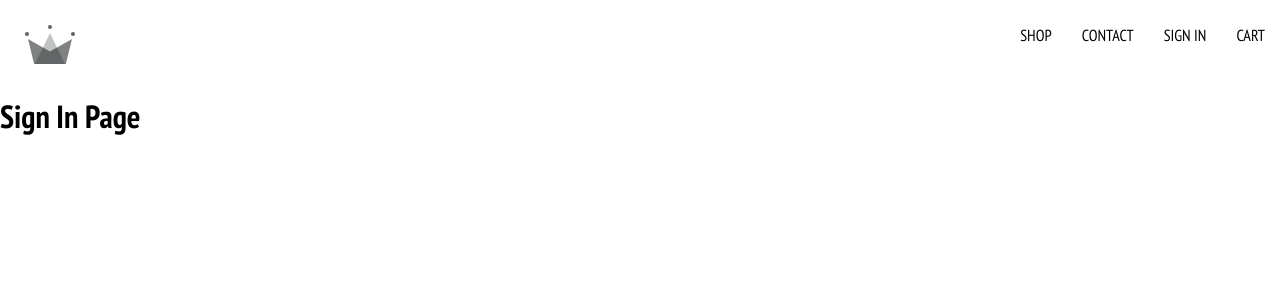
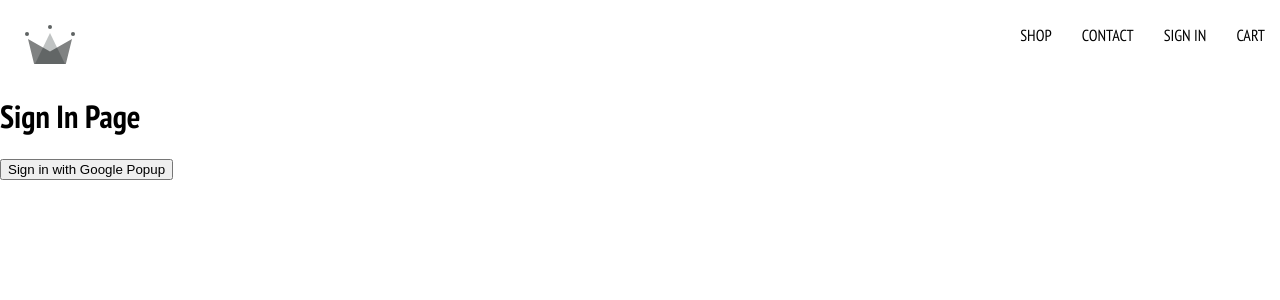
Before and after one commit to oksanakuhotska/capstone-clothin, a React (Create React App) app: page /sign-in in a window 1280 px wide. Shown: the top 300 px of the page. Built offline with nearby package versions, Linux system fonts and the light colour scheme.

Commit message:
refactor: add test button - how work auth popup

```diff
--- a/src/pages/sign-in/sign-in.component.jsx
+++ b/src/pages/sign-in/sign-in.component.jsx
@@ -1,7 +1,16 @@
+import { signInWithGooglePopup } from "../../utils/firebase/firebase.utils";
+
+
 const SignIn = () => {
+	const logGoogleUser = async () => {
+		const response = await signInWithGooglePopup();
+		console.log(response);
+	}
+
 	return (
 		<div>
 			<h1>Sign In Page</h1>
+			<button onClick={logGoogleUser}>Sign in with Google Popup</button>
 		</div>
 	)
 };
```
